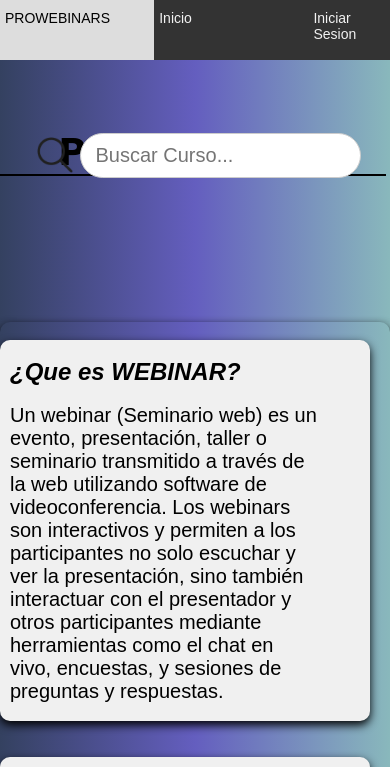
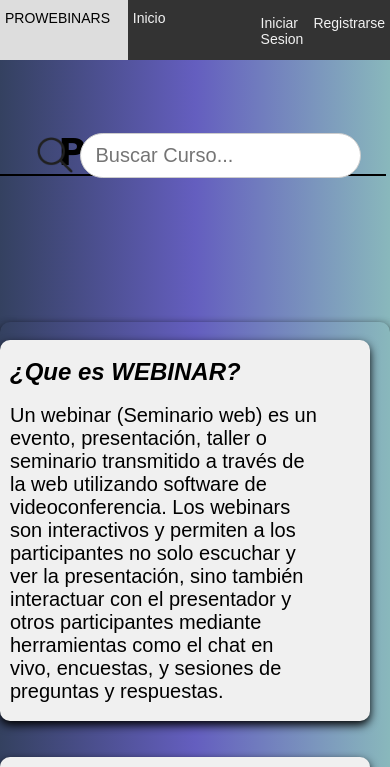
Before and after one commit to edwar05/nose, a plain HTML site: page index.html in a window 390 px wide. Shown: the top 767 px of the page. Drawn offline with Linux system fonts and the light colour scheme.

Commit message:
Update index.css

```diff
--- a/index.css
+++ b/index.css
@@ -268,23 +268,25 @@ footer .contenedor-footer .social-icons img {
 }
 
 /*responsive*/
-
-
 @media (max-width: 768px) {
     .navbar {
         flex-direction: flex;
         height: 60px;
         text-align: auto;
         display: flex;
-        position: fixed;
-        justify-content: space-between;
     }
 
     .navbar a {
-        padding: 10px 15px;
+        padding: 0px 15px;
         width: 100%;
         box-sizing: border-box;
         text-align: left;
+        padding-top: 10px ;
+    }
+
+    .nav-derecha{
+        display: flex;
+        padding-top: 5px;
     }
 
     .contenedor {
```
